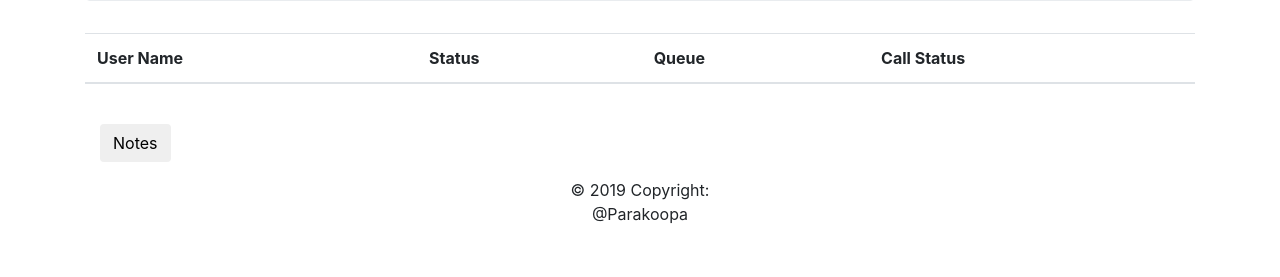
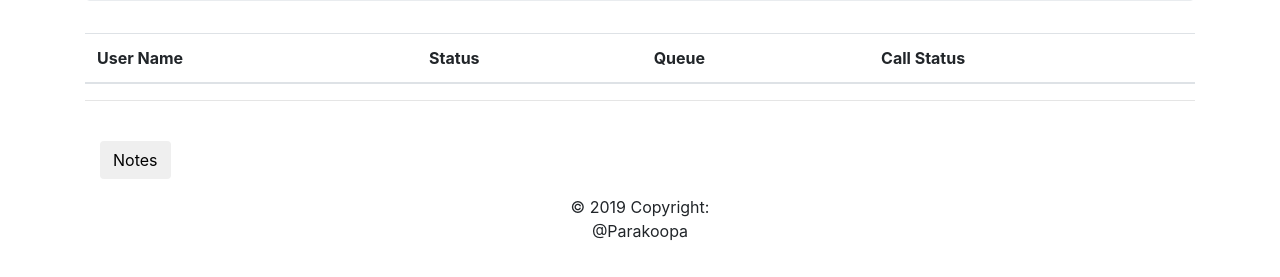
Before and after one commit to Reverendheat/ltiit-asteriskmonitor-nodejs, a website: page index.html in a window 1280 px wide. Shown: the part 183-460 px from the top of the page. Drawn offline with nearby package versions, Linux system fonts and the light colour scheme; no server answers.

Commit message:
Added Horizontal Lines

```diff
--- a/index.html
+++ b/index.html
@@ -40,6 +40,8 @@ d8'  ,8P"88"  88  88      ,8P                                      88
               <tbody>
               </tbody>
             </table>
+            <!-- Horizontal Line Divider -->
+            <hr>
         <!-- Footer -->
         <footer class="page-footer font-small blue pt-4">
 
```
